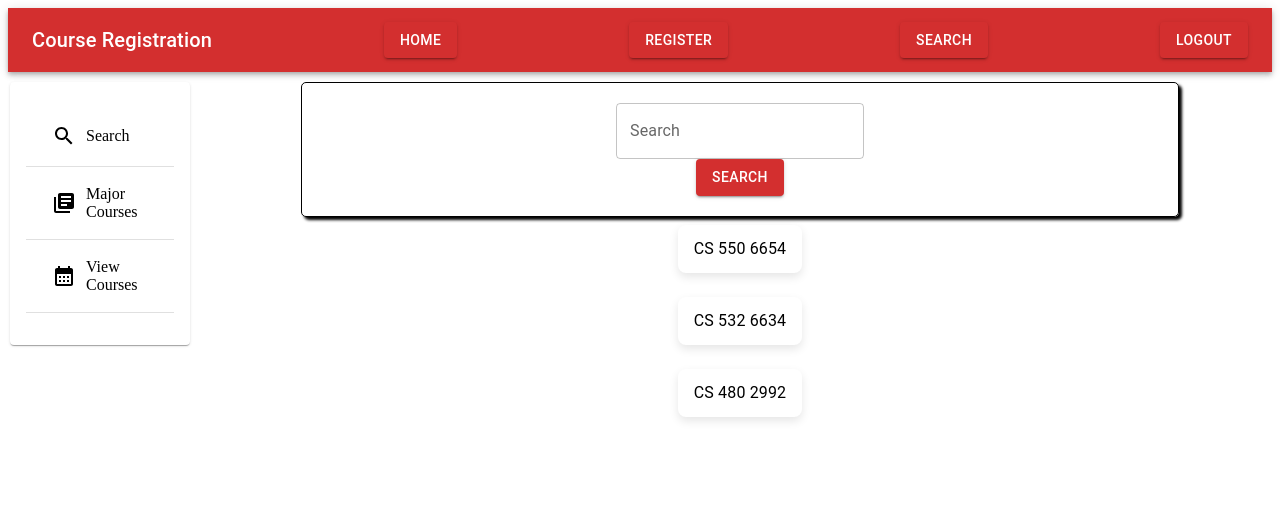
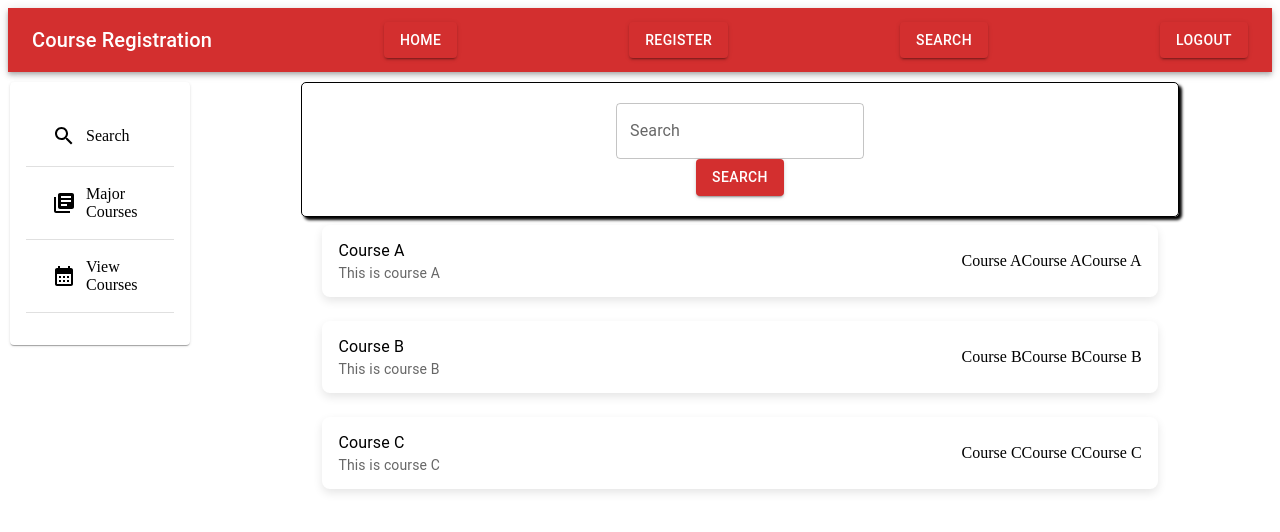
Before and after one commit to CS532-Spring23-Course-Registration/TBD-Target-Brainstorm-Develop, a React (Create React App) app in the folder Front-End/: page /search in a window 1280 px wide. Shown: the top 532 px of the page. Built offline with nearby package versions, Linux system fonts and the light colour scheme; what @react-pdf/renderer would draw is missing.

Commit message:
Update CSearch.js

```diff
--- a/Front-End/src/Components/Register/CSearch.js
+++ b/Front-End/src/Components/Register/CSearch.js
@@ -40,6 +40,7 @@ const useStyles = makeStyles((theme) => ({
     display: "block",
     margin: "0 auto",
     maxWidth: "1200px",
+    width: "80%",
   },
   courseItem: {
     position: "relative",
@@ -59,7 +60,11 @@ function CSearch() {
   const classes = useStyles();
   const [searchTerm, setSearchTerm] = useState("");
   const [searchResults, setSearchResults] = useState([]);
-  const Courses = ["CS 550 6654", "CS 532 6634", "CS 480 2992"];
+  const Courses = [
+    { name: "Course A", description: "This is course A" },
+    { name: "Course B", description: "This is course B" },
+    { name: "Course C", description: "This is course C" },
+  ];
 
   const handleSearch = (e) => {
     e.preventDefault();
@@ -96,7 +101,13 @@ function CSearch() {
           <List className={classes.courseList}>
             {Courses.map((result, i) => (
               <ListItem key={i} className={classes.courseItem}>
-                <ListItemText primary={result} />
+                <ListItemText
+                  primary={result.name}
+                  secondary={result.description}
+                />
+                <span>{result.name}</span>
+                <span>{result.name}</span>
+                <span>{result.name}</span>
               </ListItem>
             ))}
           </List>
```
